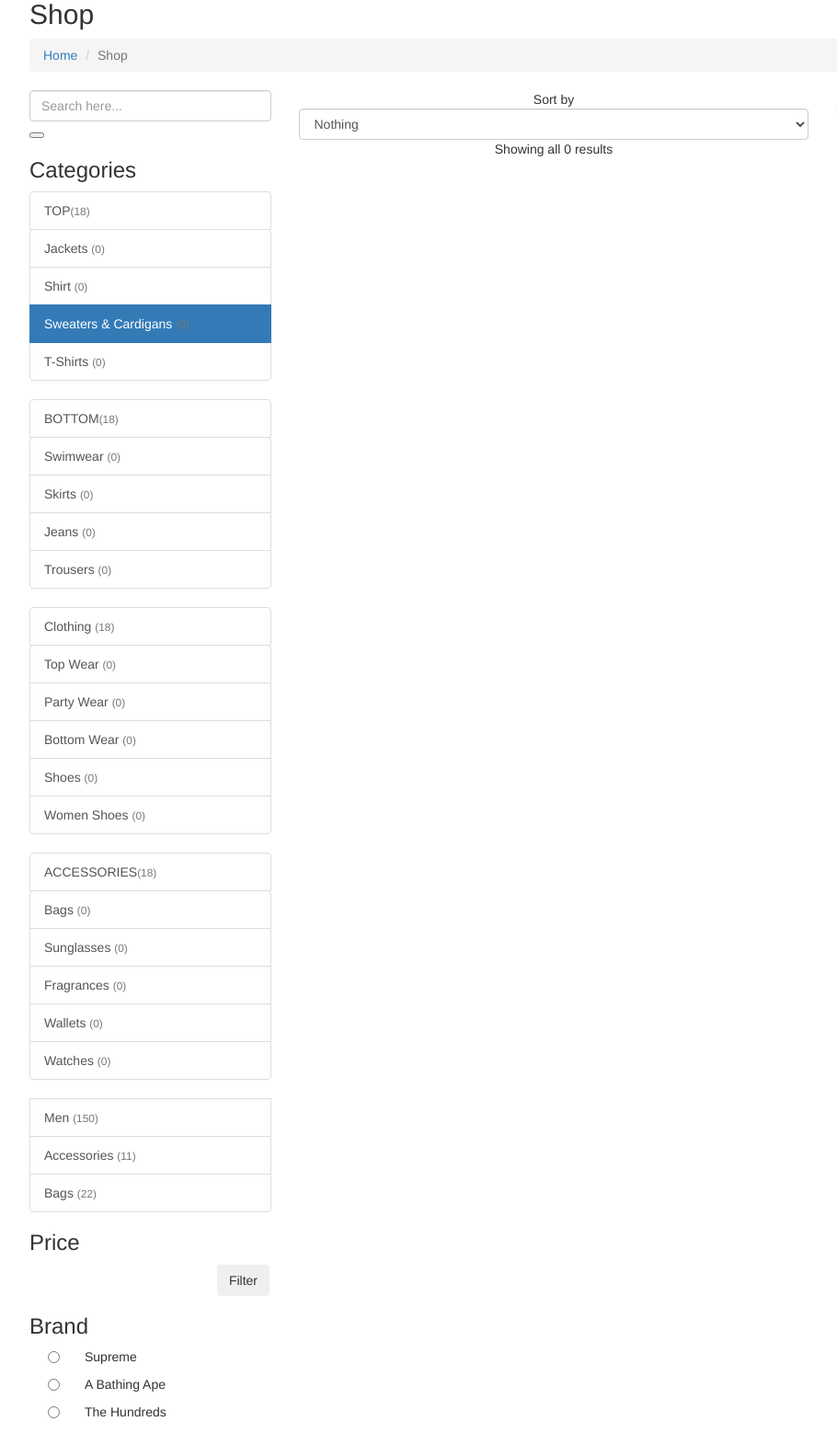
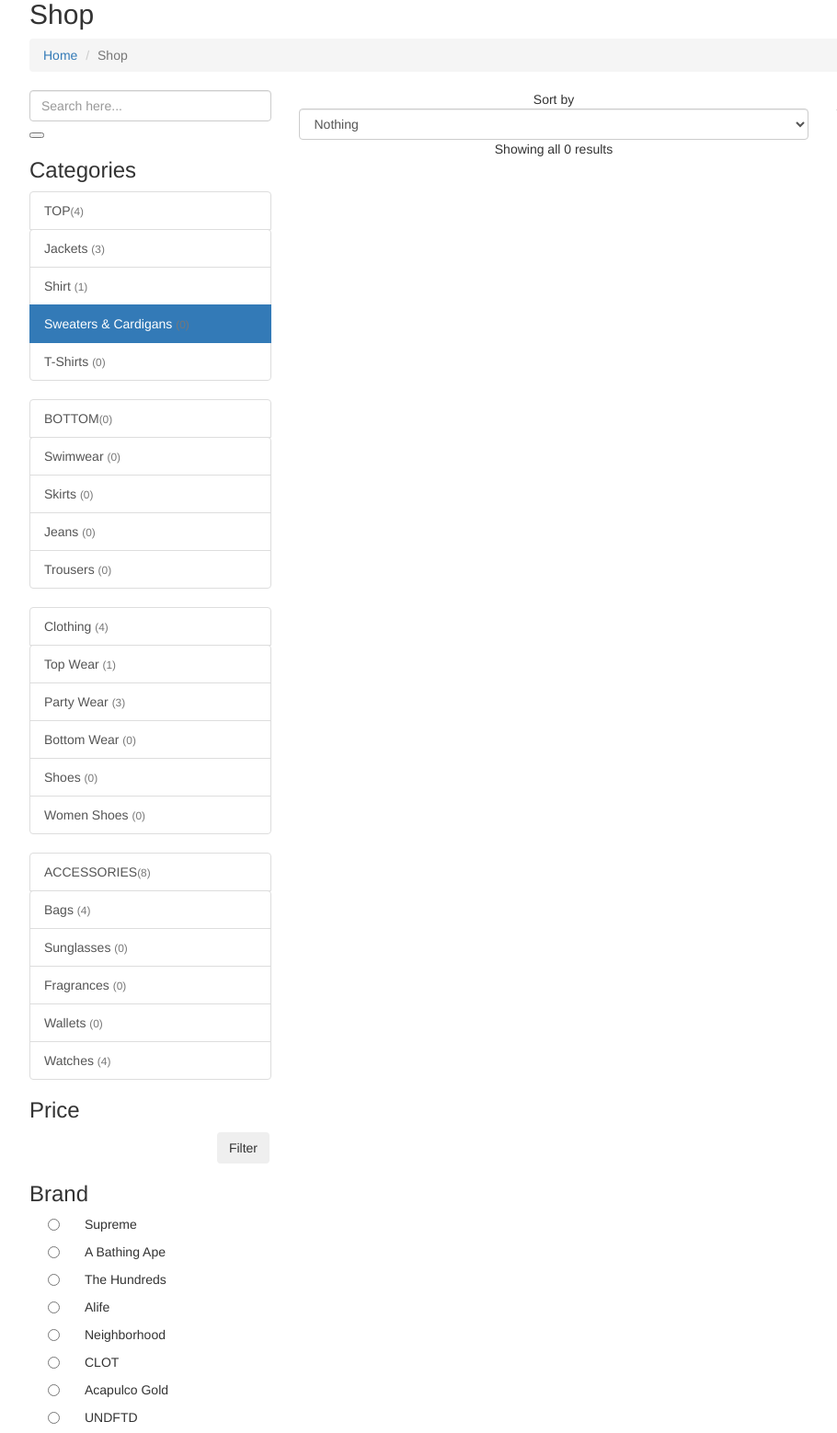
Before and after one commit to ADIKOLORD/NewShop, a Django app: page /shop/3 in a window 1280 px wide. Shown: the part 1465-3023 px from the top of the page at 92% size, without its empty margins (38-948 px from the left). Run offline with Django 4.2, Linux system fonts and the light colour scheme; data comes from the database, SQL or seed files in the repository; both versions use the stored data as it was after the commit; some libraries are stand-ins or nearby versions.

Commit message:
feature/add_counter_category_in_shop_html/

```diff
--- a/product/models.py
+++ b/product/models.py
@@ -42,7 +42,7 @@
                               default=3,
                               verbose_name='Группа', )
     image = models.ImageField(upload_to='Product/Category/%m/%d', blank=True)
-
+    count = models.IntegerField(default=0)
     def __str__(self):
         return self.title
 
--- a/product/views.py
+++ b/product/views.py
@@ -24,15 +24,26 @@
         products = Product.objects.all()
     else:
         products = Product.objects.all().filter(category_id=pk)
+
+    for i in Category.objects.all():
+        a = Category.objects.get(pk=i.id)
+        a.count = Product.objects.all().filter(category_id=i.id).count()
+        a.save()
+
     context = {
         'title': 'Shop',
         'shop': 'active',
         'products': products,
         'news': News.objects.all(),
         'categories_show': Category.objects.all(),
-        'id': pk
+        'id': pk,
+        'par1': sum([i.count for i in Category.objects.all().filter(parent=1)]),
+        'par2': sum([i.count for i in Category.objects.all().filter(parent=2)]),
+        'par3': sum([i.count for i in Category.objects.all().filter(parent=3)]),
+        'par4': sum([i.count for i in Category.objects.all().filter(parent=4)]),
 
     }
+
     return render(request, 'shop.html', context)
 
 
--- a/templates/shop.html
+++ b/templates/shop.html
@@ -43,7 +43,7 @@
                                 <a class="list-group-item list-group-item-action" href="#sub-men1"
                                    data-toggle="collapse" aria-expanded="true"
                                    aria-controls="sub-men1">TOP<small
-                                        class="text-muted">({{ categories_show|length }})</small>
+                                        class="text-muted">({{ par1 }})</small>
                                 </a>
                                 <div class="collapse show" id="sub-men1"
                                      data-parent="#list-group-men">
@@ -62,9 +62,10 @@
 
                                                 {{ cloth }}
                                                 <small class="text-muted">
-                                                    ({{ cloth|length }})</small></a>
+                                                    ({{ cloth.count }})</small></a>
                                             {% endif %}
                                             {% endfor %}
+
                                     </div>
                                 </div>
                             </div>
@@ -73,7 +74,7 @@
                                 <a class="list-group-item list-group-item-action" href="#sub-men2"
                                    data-toggle="collapse" aria-expanded="true"
                                    aria-controls="sub-men2">BOTTOM<small
-                                        class="text-muted">({{ categories_show|length }})</small>
+                                        class="text-muted">({{ par2 }})</small>
                                 </a>
                                 <div class="collapse show" id="sub-men2"
                                      data-parent="#list-group-men">
@@ -92,7 +93,7 @@
 
                                                 {{ cloth }}
                                                 <small class="text-muted">
-                                                    ({{ cloth|length }})</small></a>
+                                                    ({{ cloth.count }})</small></a>
                                             {% endif %}
                                             {% endfor %}
                                     </div>
@@ -103,7 +104,7 @@
                                 <a class="list-group-item list-group-item-action" href="#sub-men3"
                                    data-toggle="collapse" aria-expanded="true"
                                    aria-controls="sub-men3">Clothing <small
-                                        class="text-muted">({{ categories_show|length }})</small>
+                                        class="text-muted">({{ par3 }})</small>
                                 </a>
                                 <div class="collapse show" id="sub-men3"
                                      data-parent="#list-group-men">
@@ -122,7 +123,7 @@
 
                                                 {{ cloth }}
                                                 <small class="text-muted">
-                                                    ({{ cloth|length }})</small></a>
+                                                    ({{ cloth.count }})</small></a>
                                             {% endif %}
                                             {% endfor %}
                                     </div>
@@ -133,7 +134,7 @@
                                 <a class="list-group-item list-group-item-action" href="#sub-men4"
                                    data-toggle="collapse" aria-expanded="true"
                                    aria-controls="sub-men4">ACCESSORIES<small
-                                        class="text-muted">({{ categories_show|length }})</small>
+                                        class="text-muted">({{ par4 }})</small>
                                 </a>
                                 <div class="collapse show" id="sub-men4"
                                      data-parent="#list-group-men">
@@ -152,22 +153,12 @@
 
                                                 {{ cloth }}
                                                 <small class="text-muted">
-                                                    ({{ cloth|length }})</small></a>
+                                                    ({{ cloth.count }})</small></a>
                                             {% endif %}
                                             {% endfor %}
                                     </div>
                                 </div>
                             </div>
-
-
-                            <a href="#" class="list-group-item list-group-item-action"> Men <small
-                                    class="text-muted">(150) </small></a>
-
-                            <a href="#" class="list-group-item list-group-item-action">Accessories
-                                <small class="text-muted">(11)</small></a>
-
-                            <a href="#" class="list-group-item list-group-item-action">Bags <small
-                                    class="text-muted">(22)</small></a>
 
                         </div>
                     </div>
@@ -318,10 +309,12 @@
                                                 {% endif %}
                                                 <div class="mask-icon">
                                                     <ul>
-                                                        <li><a href="{% url 'shopdetail' product.id %}" data-toggle="tooltip"
+                                                        <li>
+                                                            <a href="{% url 'shopdetail' product.id %}"
+                                                               data-toggle="tooltip"
                                                                data-placement="right"
                                                                title="View"><i
-                                                                class="fas fa-eye"></i></a></li>
+                                                                    class="fas fa-eye"></i></a></li>
                                                         <li>
                                                             <a href="{% url 'shop' product.category_id %}"
                                                                data-toggle="tooltip"
--- a/user/forms.py
+++ b/user/forms.py
@@ -1,4 +1,5 @@
 from django import forms
+from django.contrib.auth import get_user_model
 
 
 class UserForm(forms.Form):
--- a/user/models.py
+++ b/user/models.py
@@ -1,4 +1 @@
-from django.contrib.auth import get_user_model
 from django.db import models
-
-User = get_user_model()
--- a/user/views.py
+++ b/user/views.py
@@ -3,7 +3,7 @@
 from product.models import Product, Category
 
 # User App
-p = Product.objects.all()[:5]
+p = Product.objects.all()[:10]
 
 
 def cart(request):
```
Also changed, not shown: db.sqlite3, main/migrations/0004_alter_team_position.py (added), product/migrations/0003_category_count.py (added).
